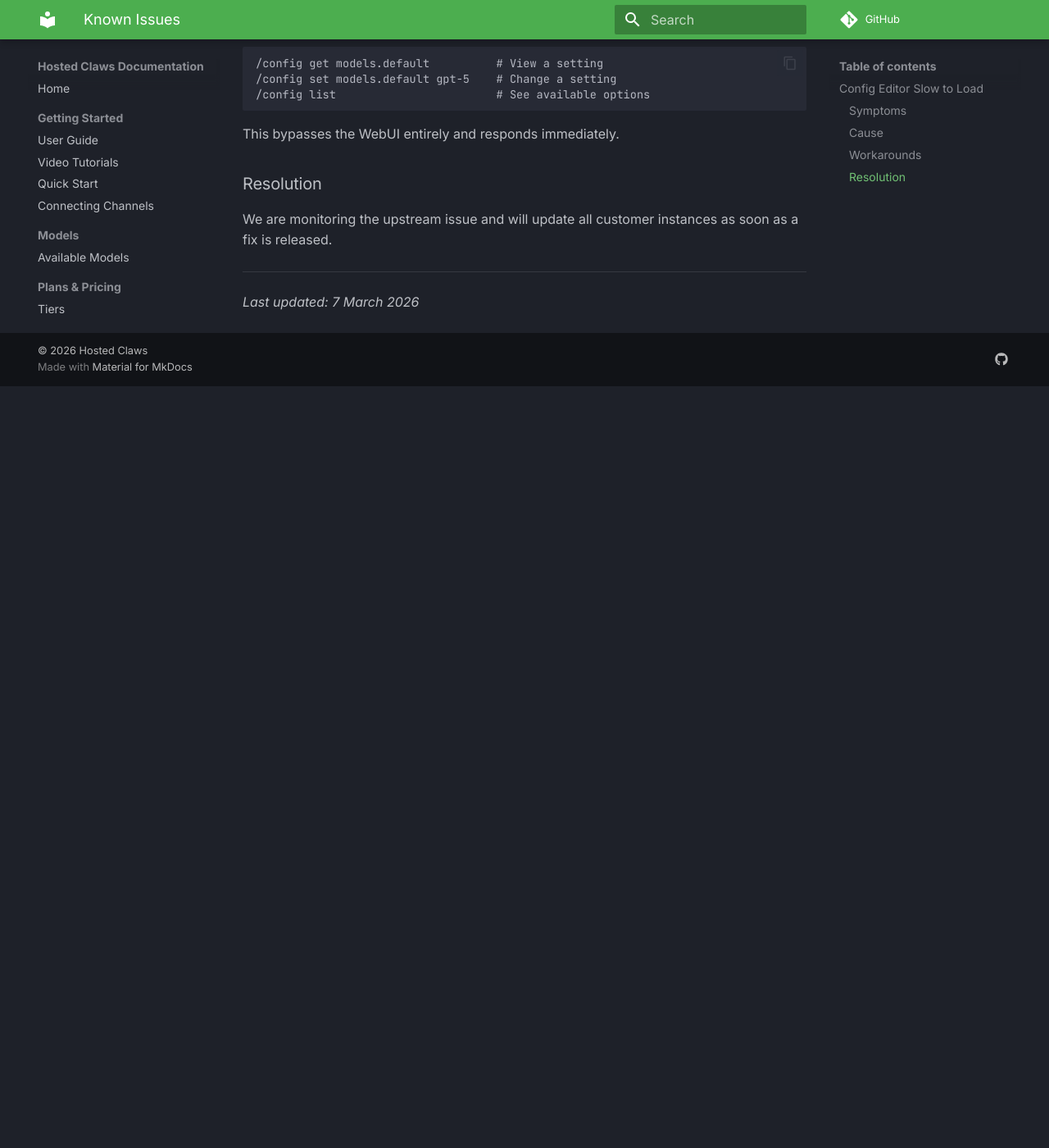
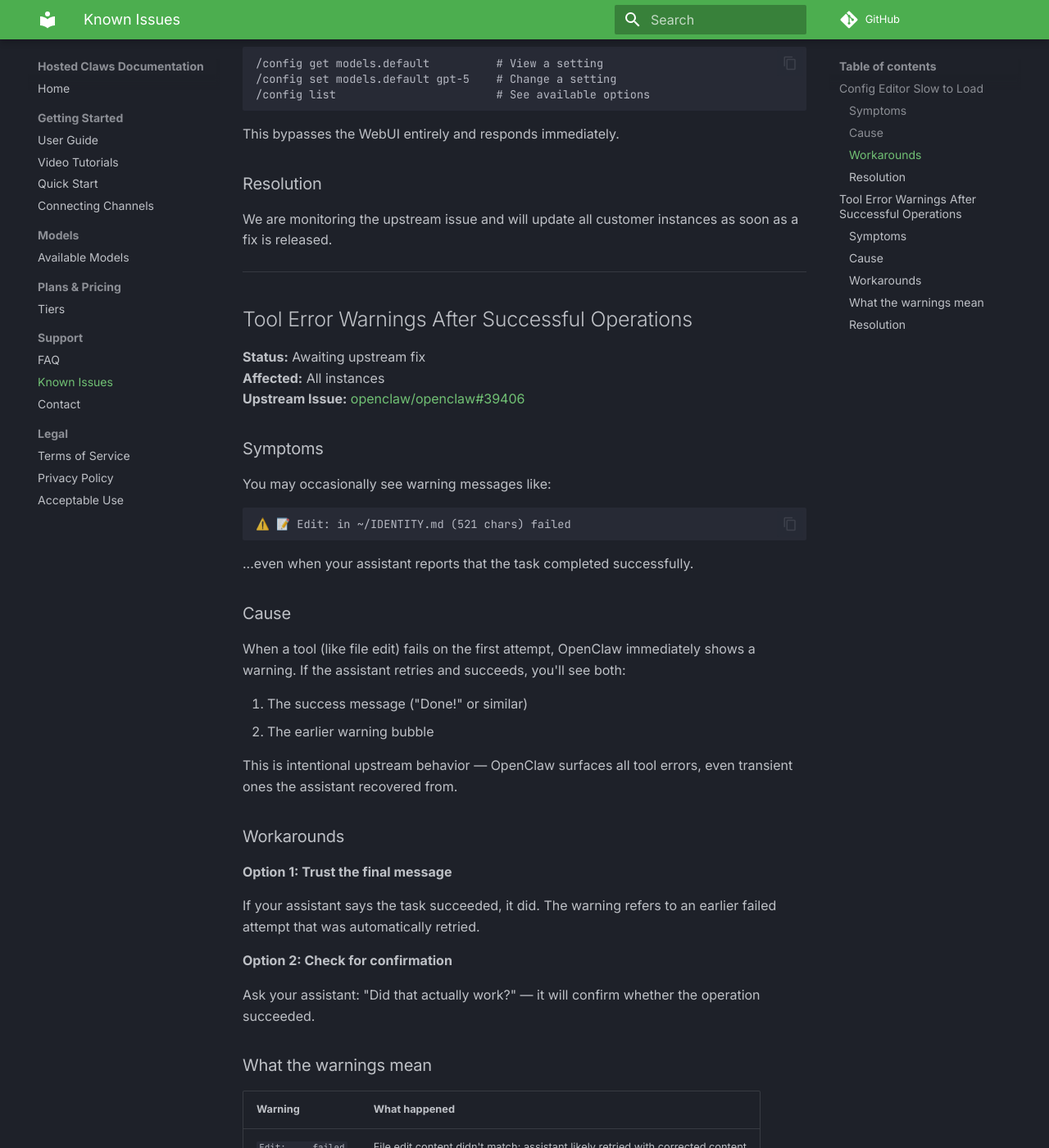
Before and after one commit to neoclaw-latrobe/claws-docs, an MkDocs documentation site: the page built from docs/support/known-issues.md, in a window 1280 px wide and 1400 px high, scrolled down 947 px. Shown: the whole window at 82% size. Built offline with MkDocs 1.6.1 and Material for MkDocs 9.7.7, drawn with Linux system fonts in a browser that asks for light colours; comment, search, counter and statistics services are not loaded; before the commit the page ends 1418 px from its top, so only the background shows below that; some of the changed text lies outside the part shown.

Commit message:
docs: add tool error warnings to known issues
Links to upstream feature request openclaw/openclaw#39406

````diff
--- a/docs/support/known-issues.md
+++ b/docs/support/known-issues.md
@@ -42,4 +42,53 @@ We are monitoring the upstream issue and will update all customer instances as s
 
 ---
 
-*Last updated: 7 March 2026*
+## Tool Error Warnings After Successful Operations
+
+**Status:** Awaiting upstream fix
+**Affected:** All instances
+**Upstream Issue:** [openclaw/openclaw#39406](https://github.com/openclaw/openclaw/issues/39406)
+
+### Symptoms
+
+You may occasionally see warning messages like:
+
+```
+⚠️ 📝 Edit: in ~/IDENTITY.md (521 chars) failed
+```
+
+...even when your assistant reports that the task completed successfully.
+
+### Cause
+
+When a tool (like file edit) fails on the first attempt, OpenClaw immediately shows a warning. If the assistant retries and succeeds, you'll see both:
+
+1. The success message ("Done!" or similar)
+2. The earlier warning bubble
+
+This is intentional upstream behavior — OpenClaw surfaces all tool errors, even transient ones the assistant recovered from.
+
+### Workarounds
+
+**Option 1: Trust the final message**
+
+If your assistant says the task succeeded, it did. The warning refers to an earlier failed attempt that was automatically retried.
+
+**Option 2: Check for confirmation**
+
+Ask your assistant: "Did that actually work?" — it will confirm whether the operation succeeded.
+
+### What the warnings mean
+
+| Warning | What happened |
+|---------|---------------|
+| `Edit: ... failed` | File edit content didn't match; assistant likely retried with corrected content |
+| `exec: ... failed` | Command failed; assistant may have adjusted and retried |
+| `read: ... failed` | File not found or inaccessible; assistant may have tried an alternative path |
+
+### Resolution
+
+We've raised a feature request to add a config option that suppresses transient errors when the assistant self-corrects. We'll update all instances when this is available.
+
+---
+
+*Last updated: 8 March 2026*
````
